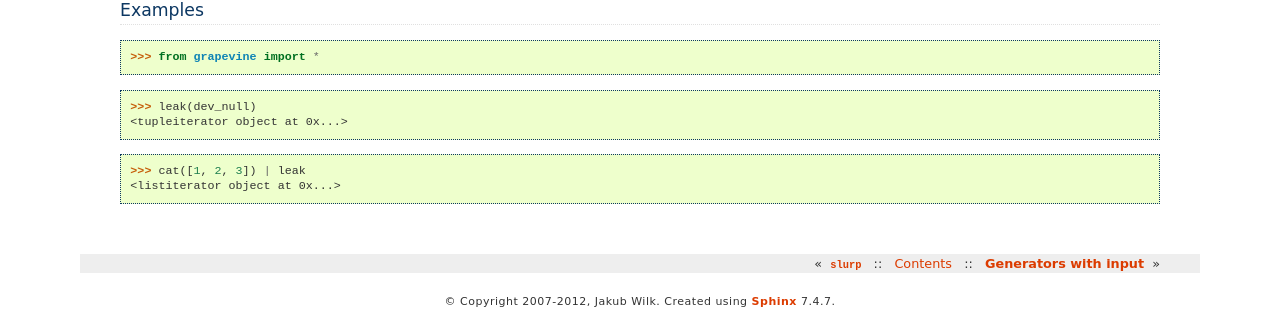
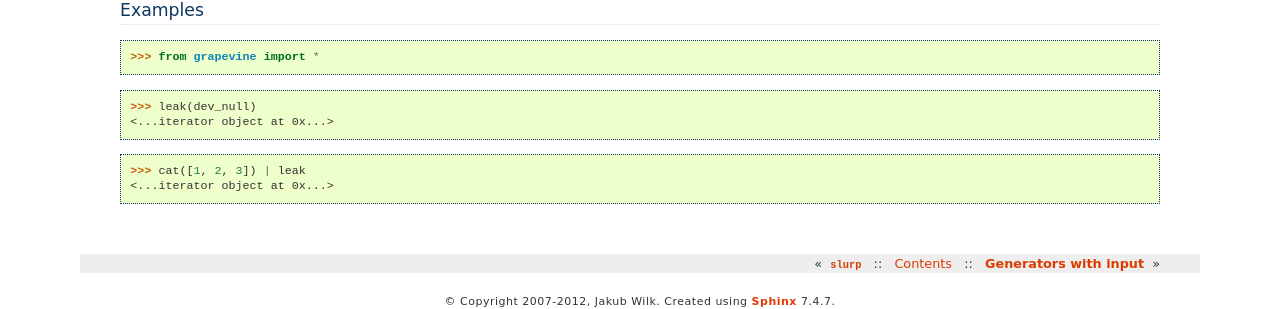
Before and after one commit to jwilk-archive/python-grapevine, a Sphinx documentation site: the page built from doc/leak.txt, in a window 1280 px wide. Shown: the part 345-654 px from the top of the page. Built offline with Sphinx 7.4.7, drawn with Linux system fonts in a browser that asks for light colours.

Commit message:
doc/leak: update to support PyPy.

```diff
--- a/doc/leak.txt
+++ b/doc/leak.txt
@@ -16,9 +16,9 @@ Examples
 >>> from grapevine import *
 
 >>> leak(dev_null)  # doctest: +ELLIPSIS
-<tupleiterator object at 0x...>
+<...iterator object at 0x...>
 
 >>> cat([1, 2, 3]) | leak  # doctest: +ELLIPSIS
-<listiterator object at 0x...>
+<...iterator object at 0x...>
 
 .. vim:ts=3 sw=3 ft=rst
```
